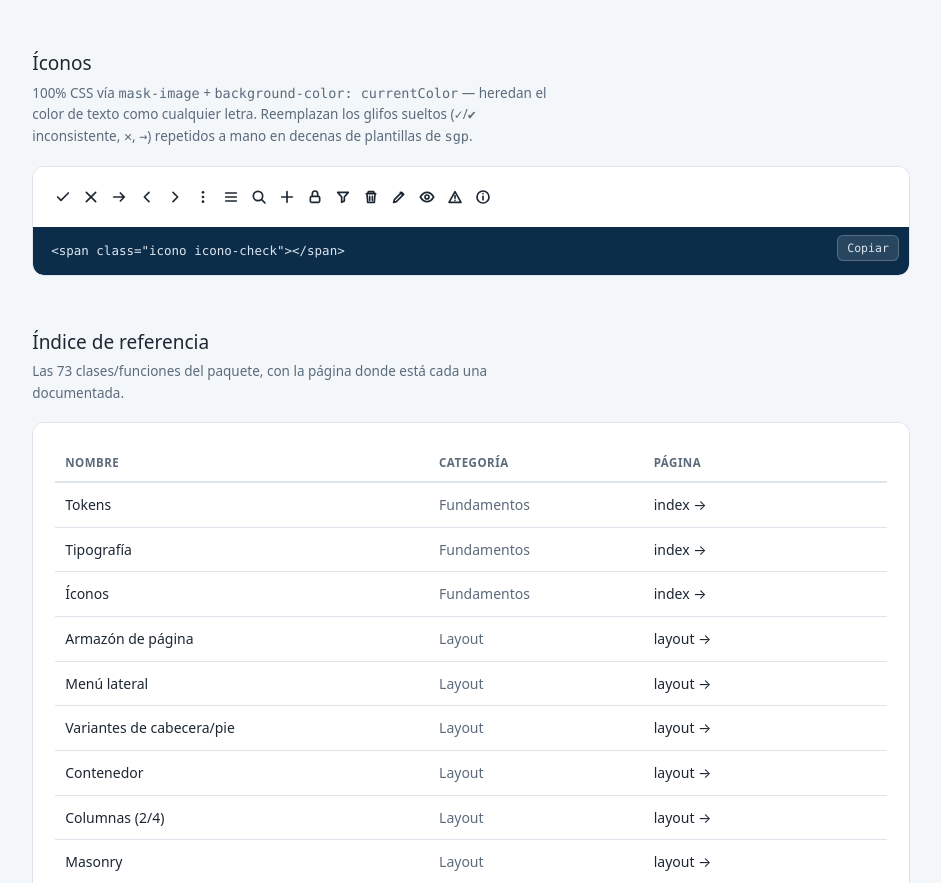
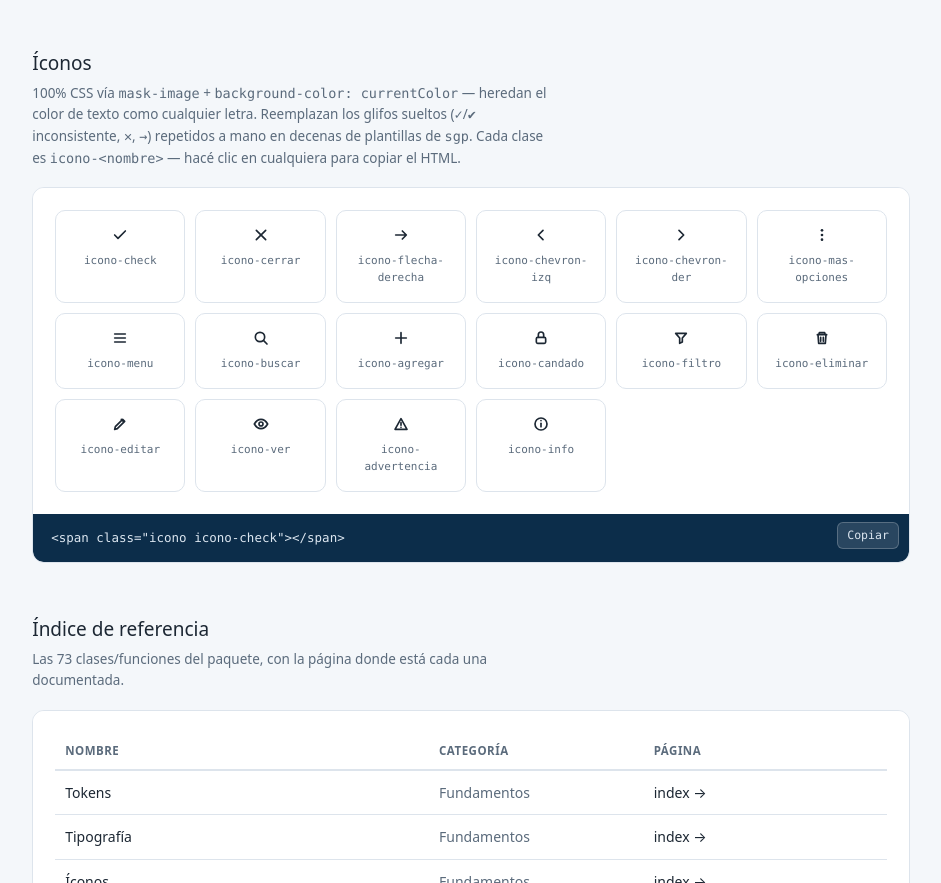
Before and after one commit to sistema32/santacorina-ui, a website: page guia/index.html in a window 1280 px wide. Shown: the part 1139-2022 px from the top of the page, without its empty margins (239-1180 px from the left). Drawn offline with Linux system fonts and the light colour scheme.

Commit message:
Muestra el nombre de cada icono en la guia (antes solo el glifo)
No habia forma de saber que clase usar sin ver el codigo fuente --
la demo mostraba 16 iconos en fila sin ninguna etiqueta. Ahora cada
uno es una tarjeta con su nombre de clase debajo (icono-grid/icono-card,
mismo criterio visual que .token-grid de la seccion de arriba) y un
clic copia el HTML listo para pegar, igual que los bloques de codigo.

Co-Authored-By: Claude Sonnet 5 <noreply@anthropic.com>
Claude-Session: https://claude.ai/code/session_01UU6pn25iqZJcwR4DpUNBCu

```diff
--- a/guia/guia.css
+++ b/guia/guia.css
@@ -73,6 +73,16 @@
   }
   .copiar-boton:hover{ background:rgba(255,255,255,0.22); }
 
+.icono-grid{ display:grid; grid-template-columns:repeat(auto-fill,minmax(112px,1fr)); gap:10px; }
+.icono-card{
+  display:flex; flex-direction:column; align-items:center; gap:9px; padding:16px 8px;
+  border:1px solid var(--doc-border); border-radius:10px; background:var(--doc-surface);
+  cursor:pointer; font-family:inherit; color:inherit;
+}
+.icono-card:hover{ background:var(--doc-bg); border-color:var(--doc-ink-dim); }
+.icono-card .icono{ font-size:22px; }
+.icono-card .nombre{ font-size:11px; font-family:ui-monospace,Consolas,monospace; color:var(--doc-ink-dim); text-align:center; word-break:break-word; }
+
 .grupo{ text-transform:uppercase; letter-spacing:.07em; font-size:10.5px; font-weight:700; color:var(--doc-ink-dim); margin:18px 0 4px; padding:0 10px; }
 .doc-nav .grupo:first-of-type{ margin-top:4px; }
 .nav-inicio{ font-weight:600; color:var(--doc-ink) !important; margin-bottom:10px; }
--- a/guia/index.html
+++ b/guia/index.html
@@ -154,25 +154,10 @@
 
 <section class="doc-sec" id="iconos">
       <h2>Íconos</h2>
-      <p class="uso">100% CSS vía <code>mask-image</code> + <code>background-color: currentColor</code> — heredan el color de texto como cualquier letra. Reemplazan los glifos sueltos (<code>✓</code>/<code>✔</code> inconsistente, <code>✕</code>, <code>→</code>) repetidos a mano en decenas de plantillas de <code>sgp</code>.</p>
+      <p class="uso">100% CSS vía <code>mask-image</code> + <code>background-color: currentColor</code> — heredan el color de texto como cualquier letra. Reemplazan los glifos sueltos (<code>✓</code>/<code>✔</code> inconsistente, <code>✕</code>, <code>→</code>) repetidos a mano en decenas de plantillas de <code>sgp</code>. Cada clase es <code>icono-&lt;nombre&gt;</code> — hacé clic en cualquiera para copiar el HTML.</p>
       <div class="demo-wrap">
-        <div class="demo demo-fila" style="font-size:20px">
-          <span class="icono icono-check"></span>
-          <span class="icono icono-cerrar"></span>
-          <span class="icono icono-flecha-derecha"></span>
-          <span class="icono icono-chevron-izq"></span>
-          <span class="icono icono-chevron-der"></span>
-          <span class="icono icono-mas-opciones"></span>
-          <span class="icono icono-menu"></span>
-          <span class="icono icono-buscar"></span>
-          <span class="icono icono-agregar"></span>
-          <span class="icono icono-candado"></span>
-          <span class="icono icono-filtro"></span>
-          <span class="icono icono-eliminar"></span>
-          <span class="icono icono-editar"></span>
-          <span class="icono icono-ver"></span>
-          <span class="icono icono-advertencia"></span>
-          <span class="icono icono-info"></span>
+        <div class="demo">
+          <div class="icono-grid" id="icono-grid"></div>
         </div>
         <pre class="codigo">&lt;span class="icono icono-check"&gt;&lt;/span&gt;</pre>
       </div>
@@ -318,6 +303,27 @@
     });
   }
 
+  var ICONOS = [
+    "check", "cerrar", "flecha-derecha", "chevron-izq", "chevron-der",
+    "mas-opciones", "menu", "buscar", "agregar", "candado",
+    "filtro", "eliminar", "editar", "ver", "advertencia", "info",
+  ];
+  var grillaIconos = document.getElementById("icono-grid");
+  if (grillaIconos) {
+    ICONOS.forEach(function (nombre) {
+      var clase = "icono-" + nombre;
+      var tarjeta = document.createElement("button");
+      tarjeta.type = "button";
+      tarjeta.className = "icono-card";
+      tarjeta.innerHTML = '<span class="icono ' + clase + '"></span><span class="nombre">' + clase + "</span>";
+      tarjeta.addEventListener("click", function () {
+        Santacorina.copiarAlPortapapeles('<span class="icono ' + clase + '"></span>');
+        Santacorina.mostrarToast("Copiado: " + clase, "ok");
+      });
+      grillaIconos.appendChild(tarjeta);
+    });
+  }
+
   document.querySelectorAll("pre.codigo").forEach(function (pre) {
     var texto = pre.textContent;
     var boton = document.createElement("button");
```
